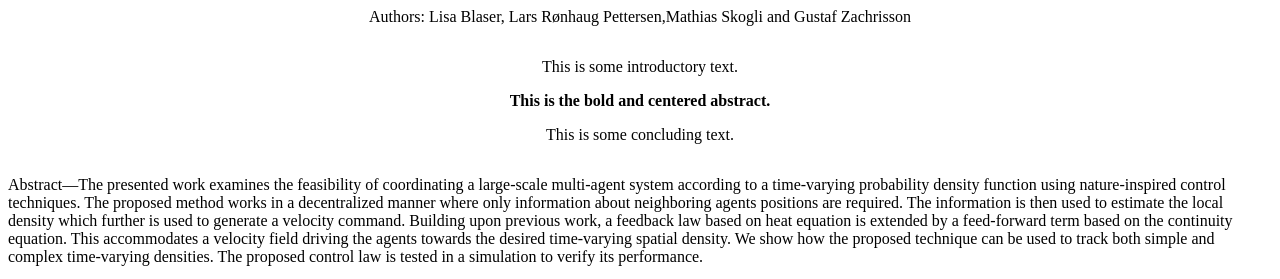
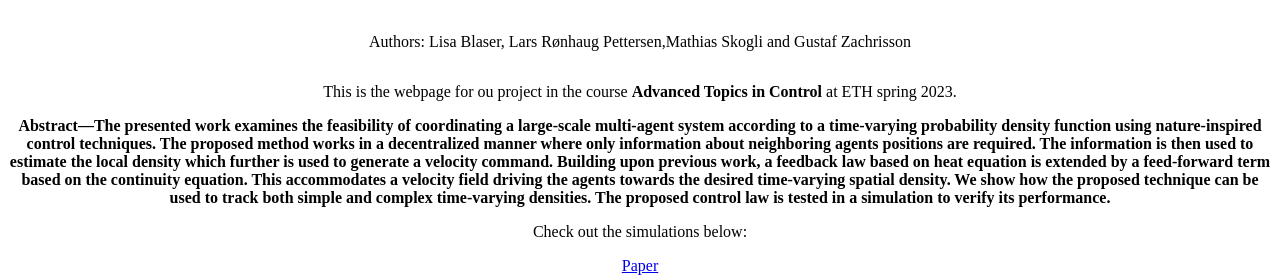
Before and after one commit to larsrpe/NORDIC_ATIC, a plain HTML site: page index.html in a window 1280 px wide. Shown: the part 137-416 px from the top of the page. Drawn offline with Linux system fonts and the light colour scheme.

Commit message:
Update index.html

```diff
--- a/index.html
+++ b/index.html
@@ -51,11 +51,8 @@
     Heat and Continuity Equation</h1>
   <p>Authors: Lisa Blaser, Lars Rønhaug Pettersen,Mathias Skogli and Gustaf Zachrisson</p>
   <div class="center">
-  <p>This is some introductory text.</p>
-  <p><strong>This is the bold and centered abstract.</strong></p>
-  <p>This is some concluding text.</p>
-  </div>
-  <p>Abstract—The presented work examines the feasibility of
+  <p>This is the webpage for ou project in the course <strong> Advanced Topics in Control</strong> at ETH spring 2023.</p>
+  <p><strong>Abstract—The presented work examines the feasibility of
 coordinating a large-scale multi-agent system according to a
 time-varying probability density function using nature-inspired
 control techniques. The proposed method works in a decentralized
@@ -68,7 +65,10 @@ continuity equation. This accommodates a velocity field driving
 the agents towards the desired time-varying spatial density. We
 show how the proposed technique can be used to track both
 simple and complex time-varying densities. The proposed control
-law is tested in a simulation to verify its performance.</p>
+law is tested in a simulation to verify its performance.</strong></p>
+  <p>Check out the simulations below:</p>
+  </div>
+
   <a href="assets/svarm.pdf">Paper</a>
 
   <div class="grid-container">
```
